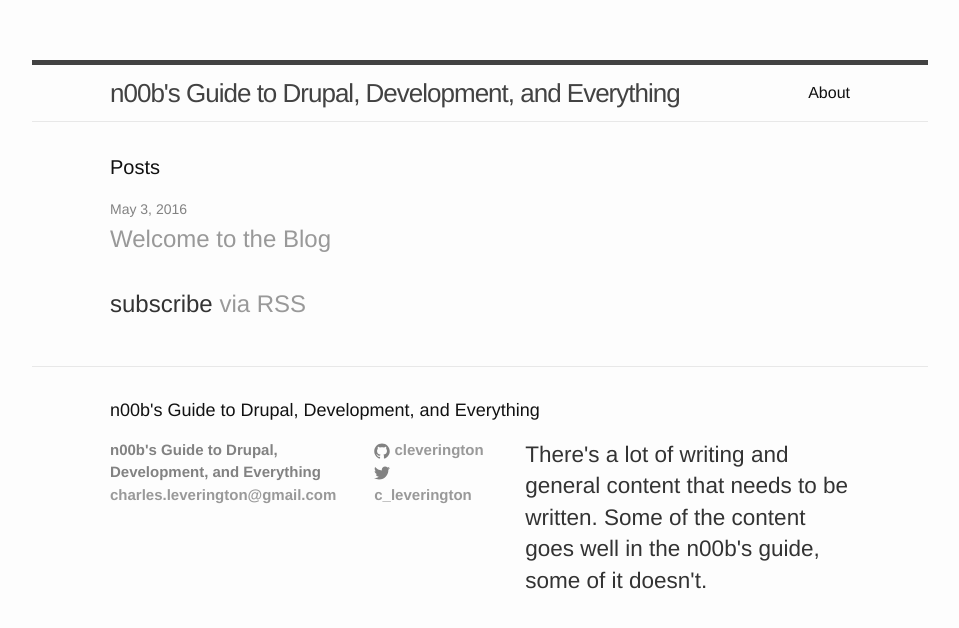
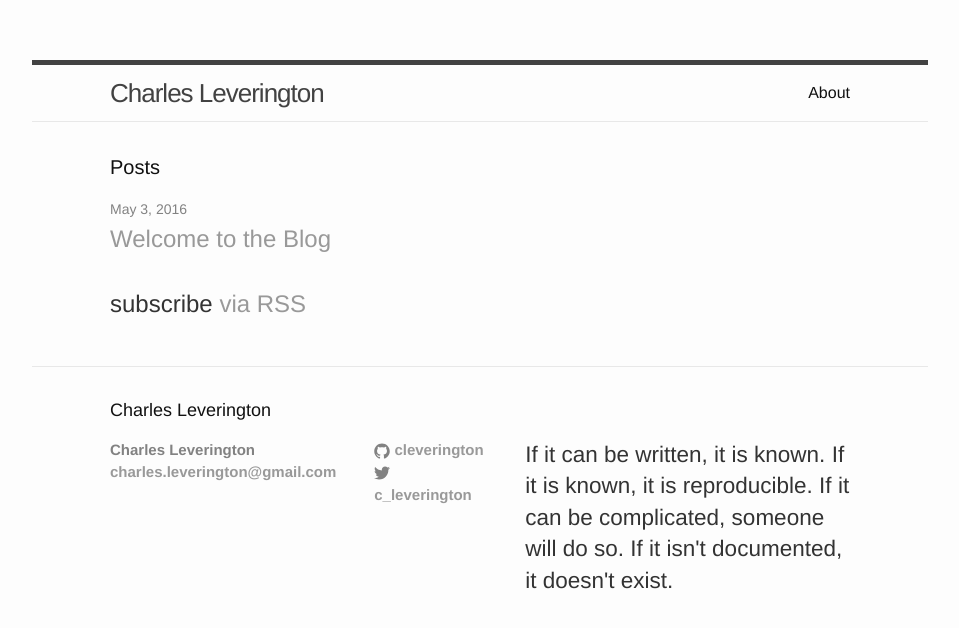
Before and after one commit to cleverington/cleverington.github.io, a Jekyll site: the page built from index.html, in a window 1280 px wide. Shown: the top 628 px of the page, without its empty margins (160-1119 px from the left). Built offline with Jekyll 4.4.1, drawn with Linux system fonts in a browser that asks for light colours.

Commit message:
Personalization!

```diff
--- a/_config.yml
+++ b/_config.yml
@@ -6,13 +6,15 @@
 # 'jekyll serve'. If you change this file, please restart the server process.
 
 # Site settings
-title: n00b's Guide to Drupal, Development, and Everything
+title: Charles Leverington
 email: charles.leverington@gmail.com
 description: > # this means to ignore newlines until "baseurl:"
-  There's a lot of writing and general content that needs to be written.
-  Some of the content goes well in the n00b's guide, some of it doesn't.
-baseurl: "" # the subpath of your site, e.g. /blog
-url: "https://cleverington.github.io/n00b-drupal-development/" # the base hostname & protocol for your site
+  If it can be written, it is known.
+  If it is known, it is reproducible.
+  If it can be complicated, someone will do so.
+  If it isn't documented, it doesn't exist.
+baseurl: "/n00b-drupal-development" # the subpath of your site, e.g. /blog
+url: "https://cleverington.github.io/" # the base hostname & protocol for your site
 twitter_username: c_leverington
 github_username:  cleverington
 
--- a/about.md
+++ b/about.md
@@ -4,12 +4,24 @@ title: About
 permalink: /about/
 ---
 
-This is the base Jekyll theme. You can find out more info about customizing your Jekyll theme, as well as basic Jekyll usage documentation at [jekyllrb.com](http://jekyllrb.com/)
+Howdy.
 
-You can find the source code for the Jekyll new theme at:
-{% include icon-github.html username="jglovier" %} /
-[jekyll-new](https://github.com/jglovier/jekyll-new)
+As a Texan, I am told (often) I pretty much have to start with Howdy. Also, no, we do not check our horses at the border.
 
-You can find the source code for Jekyll at
-{% include icon-github.html username="jekyll" %} /
-[jekyll](https://github.com/jekyll/jekyll)
+My name, as you might have guessed, is Charles Leverington (aka: Pedran or cleverington).
+
+I am a near-Fanatical Drupalist, (Self-Declared) Philosopher, Web Efficiency Designer, Aspiring Author, Think-tank, and Quality Specialist. I have worked for over a decade in both Quality Assurance and Online Development. I also has experience with design and customer module development in Drupal 6, Drupal 7, Drupal Gardens, and (soon) Drupal 8. To date, I have been a Contributor or Developer for three published websites and one Full-Stack Drupal design and deployment for a project-wide Intranet.
+
+I have written various fiction short stories, novellas, and even a couple of novels over the last decade and published a few in-progress fan fiction works on FanFiction.net \(aka: [Pedran](https://www.fanfiction.net/u/164598/Pedran "Pedran's FanFiction Pad") \).
+
+# Look me up
+
+> "No man is an island." ~ John Donne \(1624\)
+
+If there's a mistake, let me know.
+If I can make it better, let me know.
+
+Thoughts, recommendations, good recipes for cooking pumpkin:
+* [Twitter | @c_leverington](https://twitter.com/c_leverington "Twitter: @c_leverington")
+* [github | cleverington](https://github.com/cleverington/n00b-drupal-development "n00b's Guide on GitHub")
+* [d.o | cleverington](https://www.drupal.org/u/cleverington "drupal.org/u/cleverington")
```
